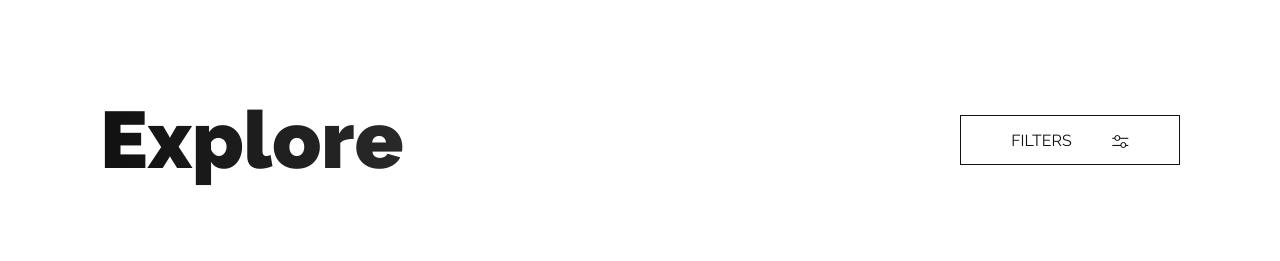
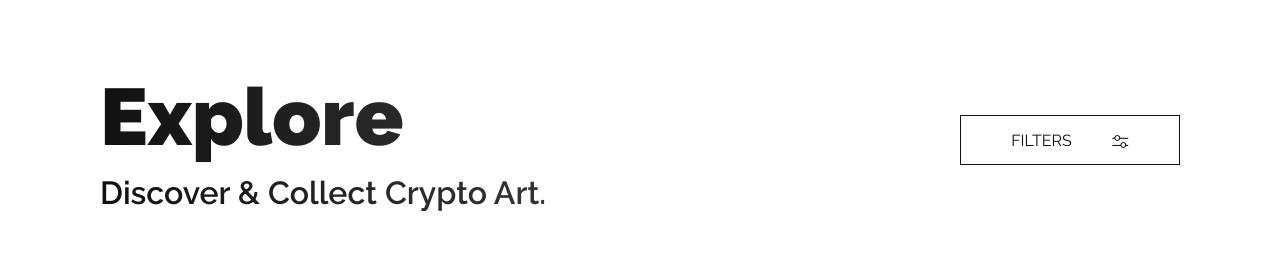
Before and after one commit to Jawad-Ali-Soomro/final-year-project, a React (Vite) app in the folder client/: page /explore in a window 1280 px wide. Shown: the part 120-381 px from the top of the page. Built offline with nearby package versions, Linux system fonts and the light colour scheme; no server answers.

Commit message:
updated connection string

```diff
--- a/client/src/components/Spotlight.jsx
+++ b/client/src/components/Spotlight.jsx
@@ -11,7 +11,7 @@ const Spotlight = () => {
   const fetch_data = async () => {
     try {
       const response = await axios.get(
-        `${baseUserUrl}/get/664b6bc32cd61128324472be`
+        `${baseUserUrl}/get/665ee1083d4db96d5541f387`
       );
       const featuredImages = response.data.data.art;
       const shuffledImages = shuffleArray(featuredImages);
--- a/client/src/pages/Explore.jsx
+++ b/client/src/pages/Explore.jsx
@@ -22,7 +22,7 @@ const Explore = () => {
     <div className="explore-main featured flex col">
       <Header />
       <div className="top flex">
-        <h1>Explore</h1>
+        <h1 className="flex">Explore <span>Discover & Collect Crypto Art.</span></h1>
         <button className="flex">
           Filters
           <img src="../public/filter.svg" alt="" />
--- a/client/src/styles/Explore.scss
+++ b/client/src/styles/Explore.scss
@@ -9,10 +9,17 @@
     h1 {
       font-size: 5rem;
       font-weight: 900;
+      align-items: start;
       background-image: linear-gradient(to right, #111, #555);
       -webkit-background-clip: text;
       -webkit-text-fill-color: transparent;
       text-transform: capitalize;
+      flex-direction: column;
+      gap: 10px;
+      span {
+        font-size: 2rem;
+        font-weight: 600;
+      }
     }
     button {
       width: 250px;
```
Also changed, not shown: 2 other files (tests, documents, lock files or other folders).
